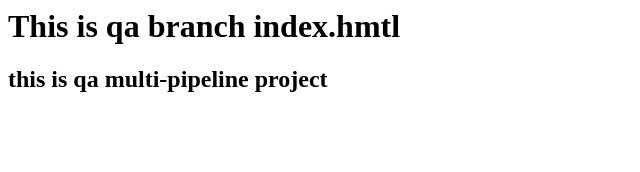
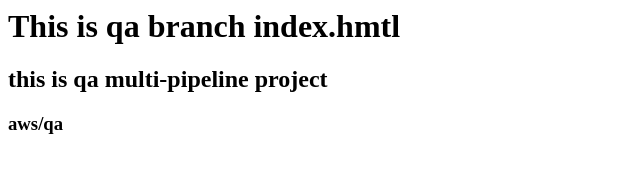
Before and after one commit to anilbichkule/Vel-Assignment, a plain HTML site: page index.html in a window 1280 px wide. Shown: the full height of the page, 0-640 px from the left. Drawn offline with Linux system fonts and the light colour scheme.

Commit message:
Update index.html
v3

```diff
--- a/index.html
+++ b/index.html
@@ -1,2 +1,3 @@
 <h1>This is qa branch index.hmtl</h1>
 <h2> this is qa multi-pipeline project</h2>
+<h3>aws/qa</h3>
```
